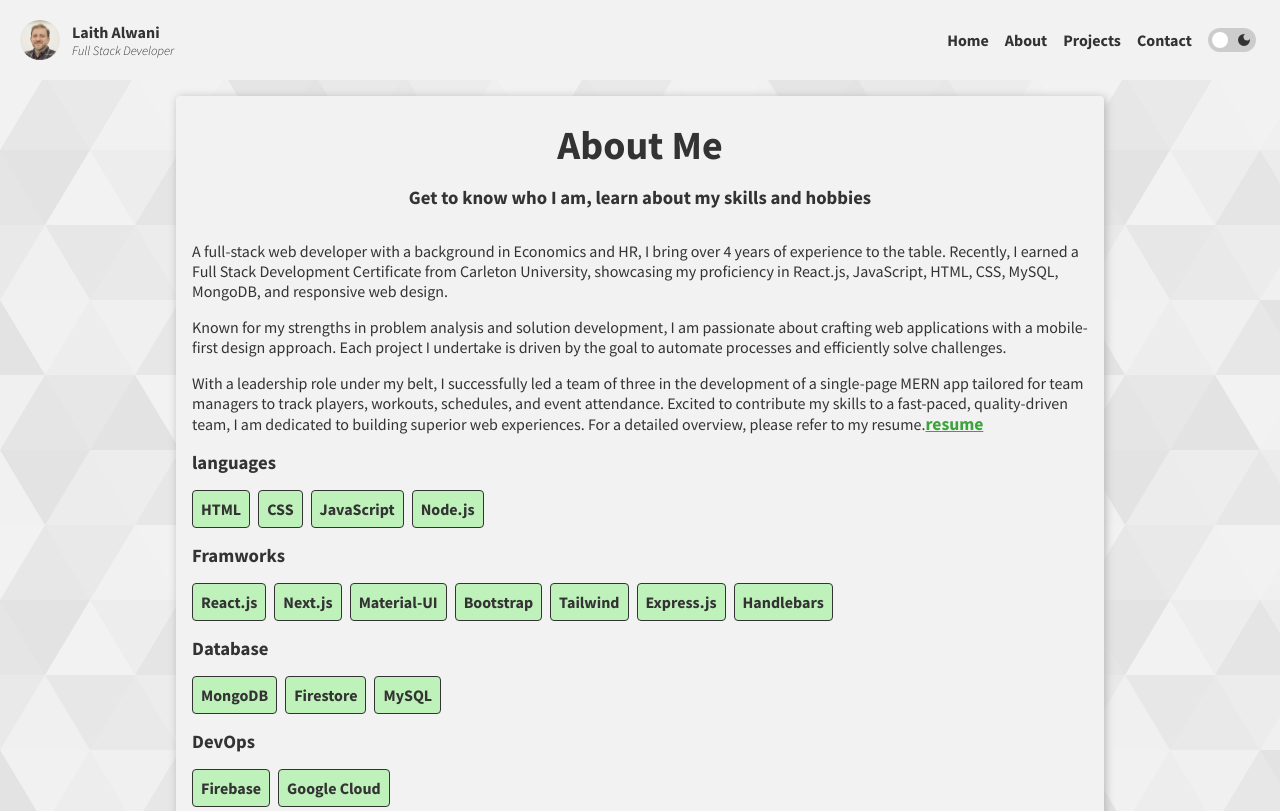
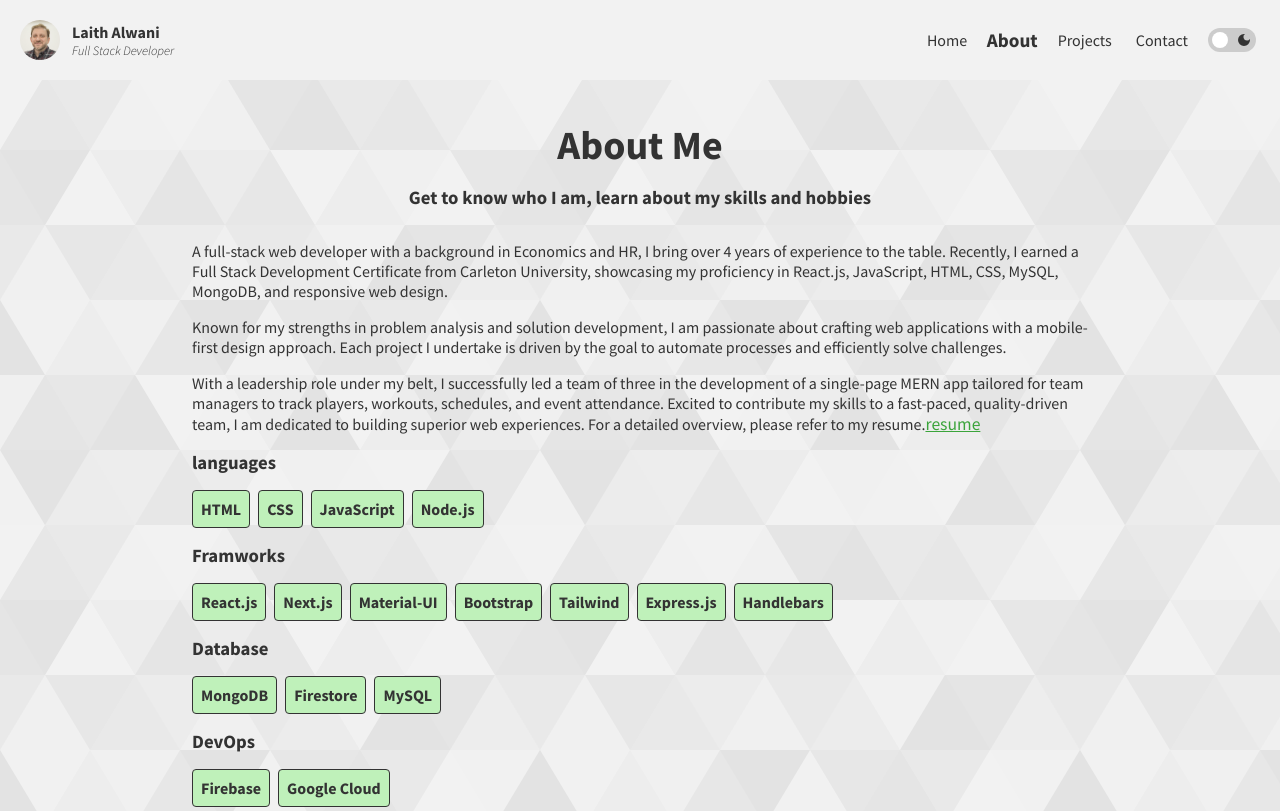
Before and after one commit to LaithAlwani/LaithAlwani, a Next.js app: page /about in a window 1280 px wide. Shown: the top 811 px of the page. Built offline with nearby package versions, Linux system fonts and the light colour scheme.

Commit message:
ui update

```diff
--- a/app/globals.css
+++ b/app/globals.css
@@ -38,8 +38,7 @@ body {
 a {
   color: inherit;
   text-decoration: none;
-  padding: 0.5rem;
-  font-weight: 700;
+  padding: 0.75rem;
 }
 
 h1,
@@ -77,9 +76,6 @@ label {
 .container {
   width: 100%;
   padding: 1rem;
-  background-color: var(--background-color);
-  border-radius: var(--border-radius);
-  box-shadow: 0.1rem 0.1rem 0.5rem var(--background-accent);
 }
 
 .btn {
@@ -112,10 +108,10 @@ nav {
 }
 
 nav a:hover,
-nav a:focus {
-  color: var(--la-light-green);
-  background-color: var(--la-black);
-  border-radius: 0.5rem;
+nav a:focus,
+.active {
+  transform: scale(1.2);
+  font-weight: bold;
 }
 
 .logo {
@@ -171,15 +167,20 @@ nav a:focus {
   display: flex;
   flex-direction: column;
   padding-block-start: 5rem;
-  transition: all 1s ease;
+  transition: all 0.5s ease;
   overflow-y: hidden;
+  z-index: 1;
+
 }
+
 .nav-mobile.open {
   max-height: 500px;
+  border-bottom: 0.1rem solid;
 }
+
 .nav-mobile a {
-  border-block-end: 0.1rem solid #bebebe;
-  padding-block: 1rem;
+  padding-block: 0.75rem;
+  width: 0;
 }
 
 .nav-mobile a:last-child {
--- a/components/layout/navbar.js
+++ b/components/layout/navbar.js
@@ -3,6 +3,7 @@ import Link from "next/link";
 import Image from "next/image";
 import { useEffect, useRef, useState } from "react";
 import { MdMenu, MdClose, MdLightMode, MdDarkMode } from "react-icons/md";
+import { usePathname } from "next/navigation";
 
 export default function Navbar() {
   const [toggleMenu, setToggleMenu] = useState(false);
@@ -61,12 +62,14 @@ export default function Navbar() {
 }
 
 const NavLinks = () => {
+  const pathname = usePathname();
+  console.log("pathname ", pathname);
   return (
     <>
-      <Link href="/">Home</Link>
-      <Link href="about">About</Link>
-      <Link href="projects">Projects</Link>
-      <Link href="contact">Contact</Link>
+      <Link href="/" className={pathname === "/" ? "active" :""}>Home</Link>
+      <Link href="about" className={pathname === "/about" ? "active" :""}>About</Link>
+      <Link href="projects" className={pathname === "/projects" ? "active" :""}>Projects</Link>
+      <Link href="contact" className={pathname === "/contact" ? "active" :""}>Contact</Link>
     </>
   );
 };
```
